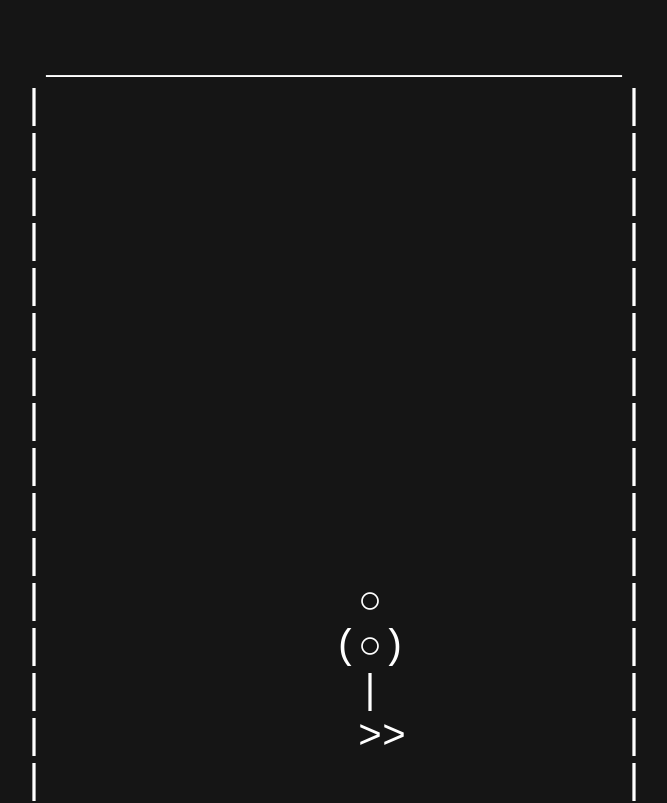
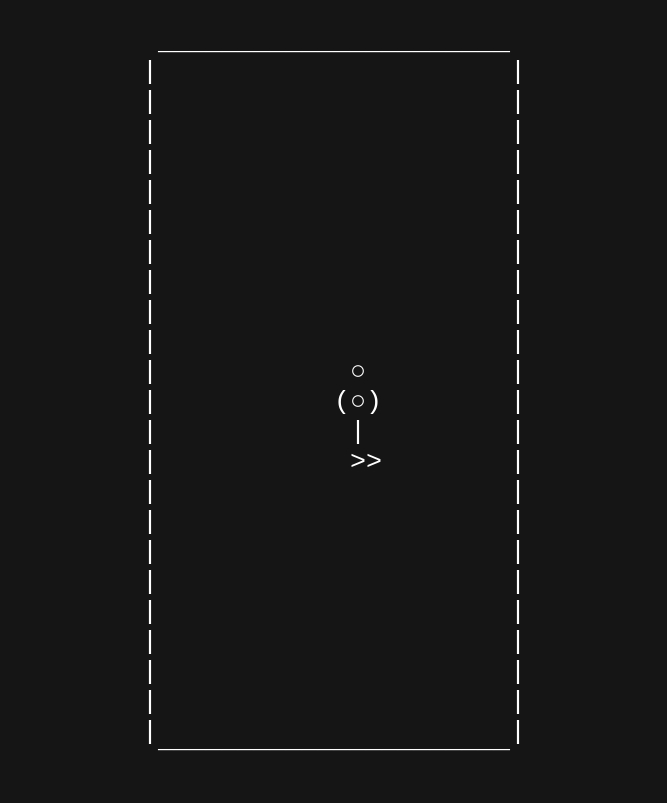
Before and after one commit to Tangshii/ascii_website, a SvelteKit app: page / in a window 1280 px wide. Shown: the top 803 px of the page, without its empty margins (306-973 px from the left). Built offline with nearby package versions, Linux system fonts and the light colour scheme.

Commit message:
update grid size 5

```diff
--- a/src/asciiComponents/AsciiDriver.svelte
+++ b/src/asciiComponents/AsciiDriver.svelte
@@ -198,7 +198,7 @@
 		background-color: #151515;
 		color: #fff;
 		font-family: 'Courier New', monospace;
-		font-size: 30pt;
+		font-size: 20pt;
 		/* white-space: pre-wrap; */
 	}
 	:global(htmml),
--- a/src/routes/+page.svelte
+++ b/src/routes/+page.svelte
@@ -3,7 +3,7 @@
 </script>
 
 <main>
-	<AsciiDriver rowAmount={26} colAmount={26}></AsciiDriver>
+	<AsciiDriver rowAmount={24} colAmount={24}></AsciiDriver>
 </main>
 
 <style>
```
